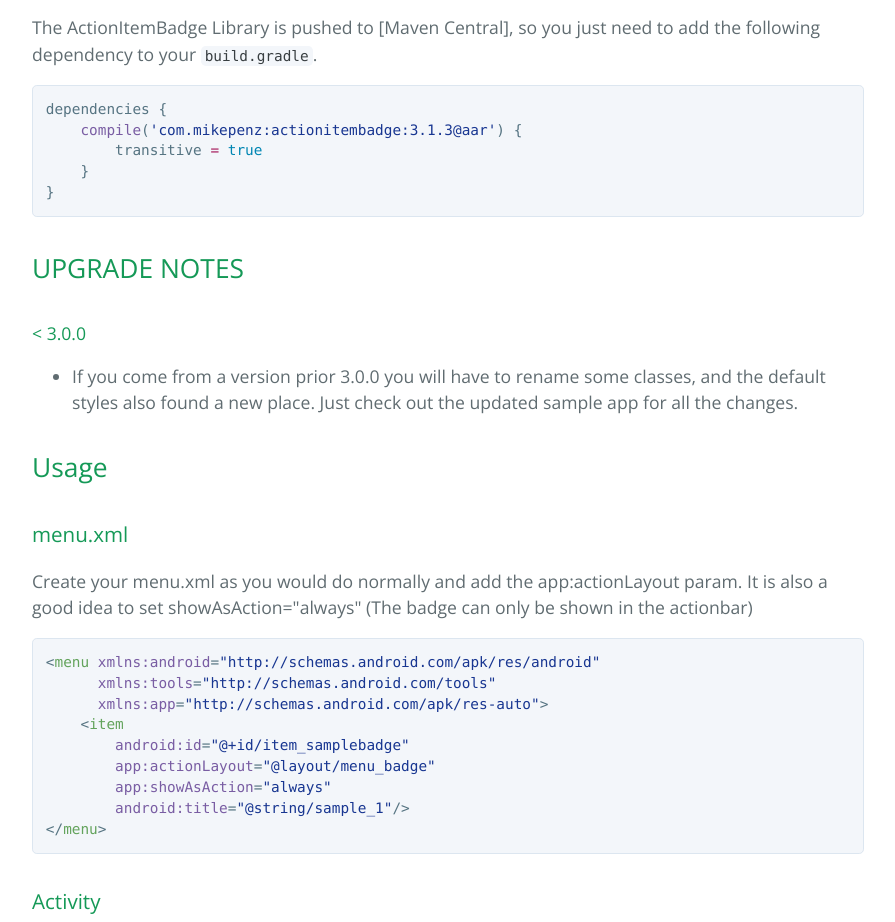
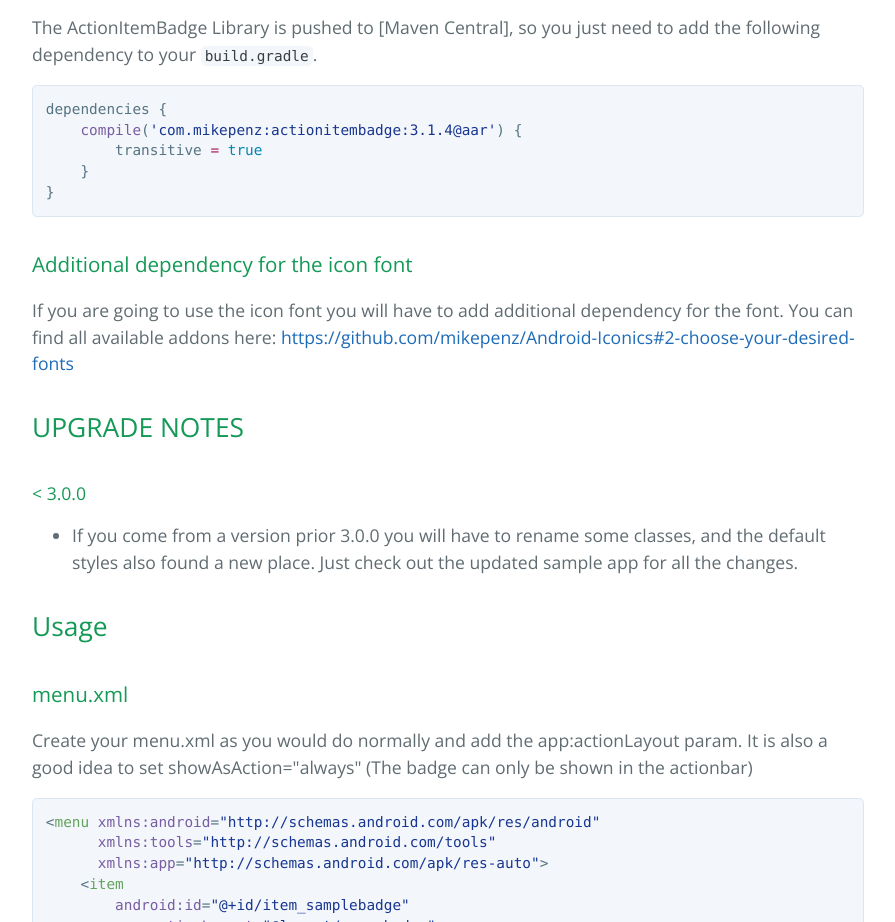
Before and after one commit to mikepenz/Android-ActionItemBadge, a plain HTML site: page index.html in a window 1280 px wide. Shown: the part 1708-2630 px from the top of the page, without its empty margins (192-1087 px from the left). Drawn offline with nearby package versions, Linux system fonts and the light colour scheme.

Commit message:
Create gh-pages branch via GitHub

```diff
--- a/index.html
+++ b/index.html
@@ -42,10 +42,16 @@
 <p>The ActionItemBadge Library is pushed to [Maven Central], so you just need to add the following dependency to your <code>build.gradle</code>.</p>
 
 <div class="highlight highlight-source-js"><pre>dependencies {
-    <span class="pl-en">compile</span>(<span class="pl-s"><span class="pl-pds">'</span>com.mikepenz:actionitembadge:3.1.3@aar<span class="pl-pds">'</span></span>) {
+    <span class="pl-en">compile</span>(<span class="pl-s"><span class="pl-pds">'</span>com.mikepenz:actionitembadge:3.1.4@aar<span class="pl-pds">'</span></span>) {
         transitive <span class="pl-k">=</span> <span class="pl-c1">true</span>
     }
 }</pre></div>
+
+<h3>
+<a id="additional-dependency-for-the-icon-font" class="anchor" href="#additional-dependency-for-the-icon-font" aria-hidden="true"><span class="octicon octicon-link"></span></a>Additional dependency for the icon font</h3>
+
+<p>If you are going to use the icon font you will have to add additional dependency for the font.
+You can find all available addons here: <a href="https://github.com/mikepenz/Android-Iconics#2-choose-your-desired-fonts">https://github.com/mikepenz/Android-Iconics#2-choose-your-desired-fonts</a></p>
 
 <h2>
 <a id="upgrade-notes" class="anchor" href="#upgrade-notes" aria-hidden="true"><span class="octicon octicon-link"></span></a>UPGRADE NOTES</h2>
```
Also changed, not shown: params.json (+1 -1 lines).
